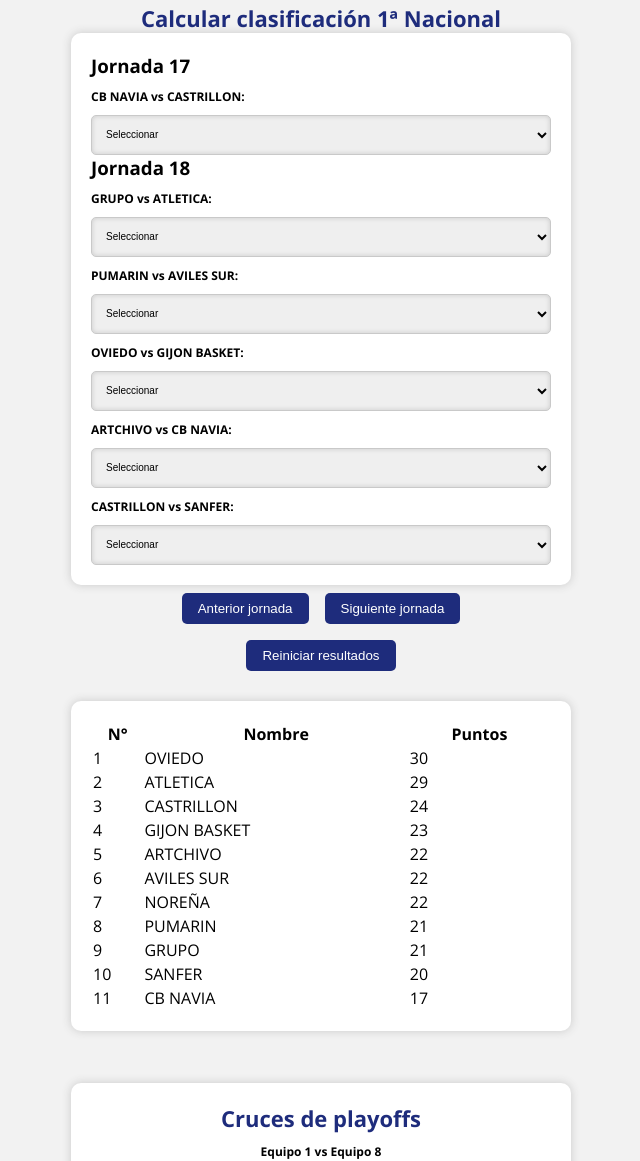
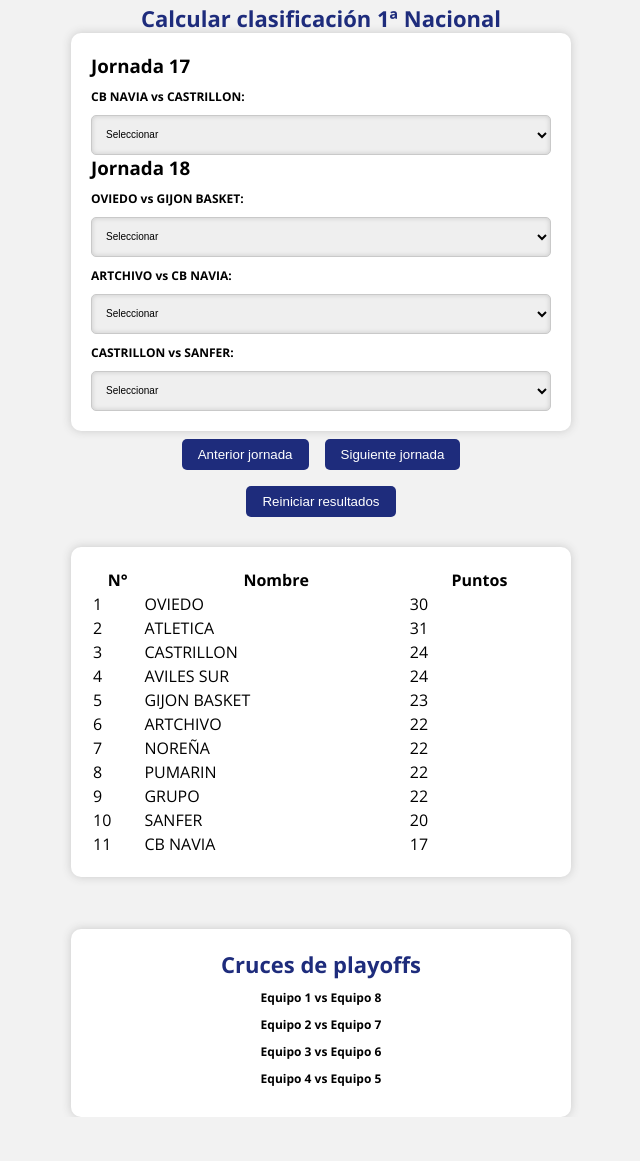
Before and after one commit to adelbust/calcFBPA.github.io, a plain HTML site: page index.html in a window 1280 px wide. Shown: the part 170-1331 px from the top of the page, without its empty margins (319-959 px from the left). After the commit the page ends 1287 px from the top, so only its background shows below. Drawn offline with nearby package versions, Linux system fonts and the light colour scheme.

Commit message:
Update index.html

```diff
--- a/index.html
+++ b/index.html
@@ -40,20 +40,6 @@
         </select>
 
         <h3>Jornada 18</h3>
-
-        <label>GRUPO vs ATLETICA:</label>
-        <select name="GRUPO vs ATLETICA">
-          <option value="">Seleccionar</option>
-          <option value="GRUPO">GRUPO</option>
-          <option value="ATLETICA">ATLETICA</option>
-        </select>
-
-        <label>PUMARIN vs AVILES SUR:</label>
-        <select name="PUMARIN vs AVILES SUR">
-          <option value="">Seleccionar</option>
-          <option value="PUMARIN">PUMARIN</option>
-          <option value="AVILES SUR">AVILES SUR</option>
-        </select>
 
         <label>OVIEDO vs GIJON BASKET:</label>
         <select name="OVIEDO vs GIJON BASKET">
@@ -264,7 +250,7 @@
         <tr>
           <td class="poscion">2</td>
           <td class="equipo">ATLETICA</td>
-          <td class="puntos">29</td>
+          <td class="puntos">31</td>
         </tr>
 
         <tr>
@@ -275,22 +261,20 @@
 
         <tr>
           <td class="poscion">4</td>
+          <td class="equipo">AVILES SUR</td>
+          <td class="puntos">24</td>
+        </tr>
+        <tr>
+          <td class="poscion">5</td>
           <td class="equipo">GIJON BASKET</td>
           <td class="puntos">23</td>
         </tr>
 
         <tr>
-          <td class="poscion">5</td>
+          <td class="poscion">6</td>
           <td class="equipo">ARTCHIVO</td>
           <td class="puntos">22</td>
         </tr>
-
-        <tr>
-          <td class="poscion">6</td>
-          <td class="equipo">AVILES SUR</td>
-          <td class="puntos">22</td>
-        </tr>
-
 
         <tr>
           <td class="poscion">7</td>
@@ -301,14 +285,13 @@
         <tr>
           <td class="poscion">8</td>
           <td class="equipo">PUMARIN</td>
-          <td class="puntos">21</td>
+          <td class="puntos">22</td>
         </tr>
-
 
         <tr>
           <td class="poscion">9</td>
           <td class="equipo">GRUPO</td>
-          <td class="puntos">21</td>
+          <td class="puntos">22</td>
         </tr>
 
         <tr>
```
